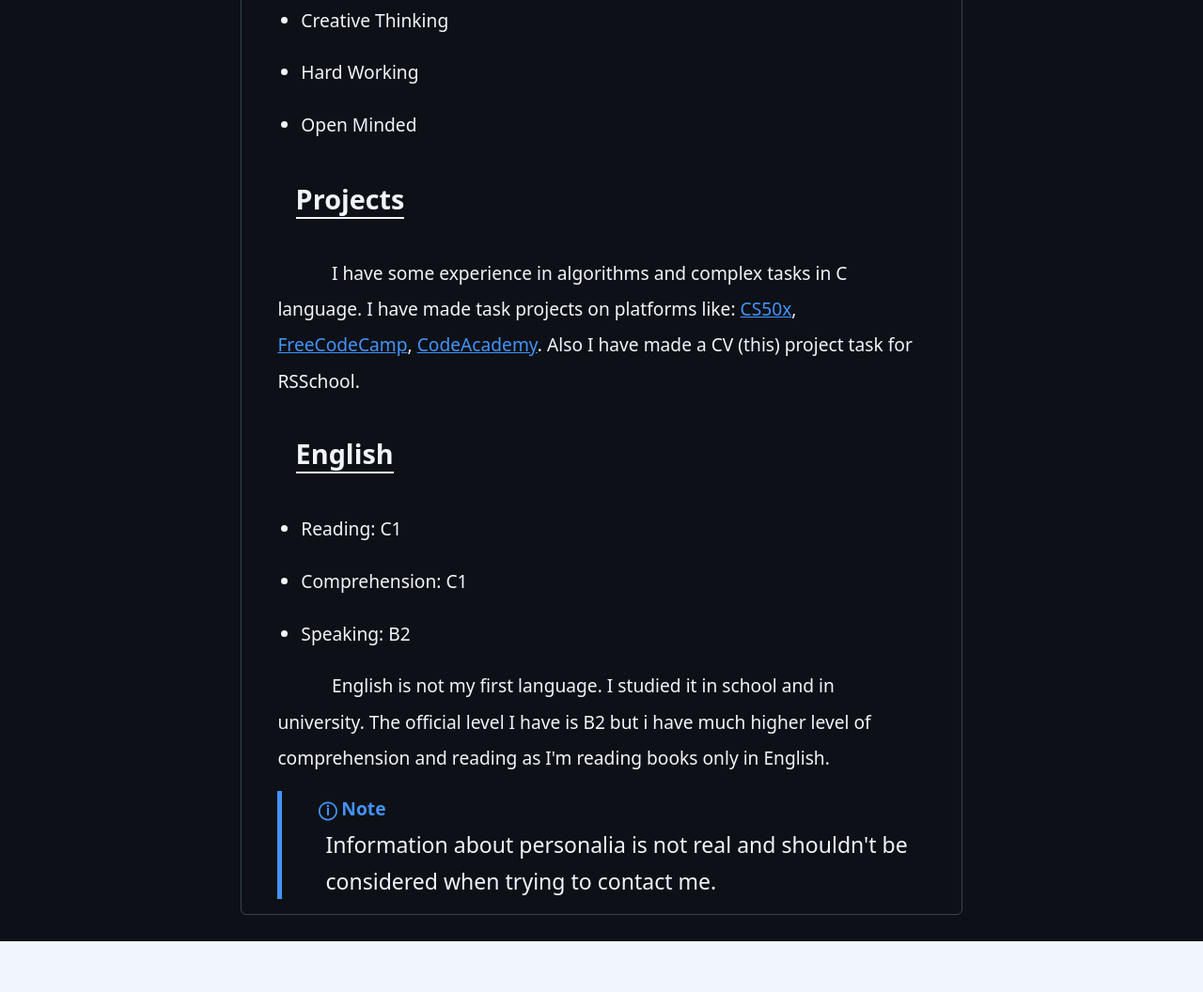
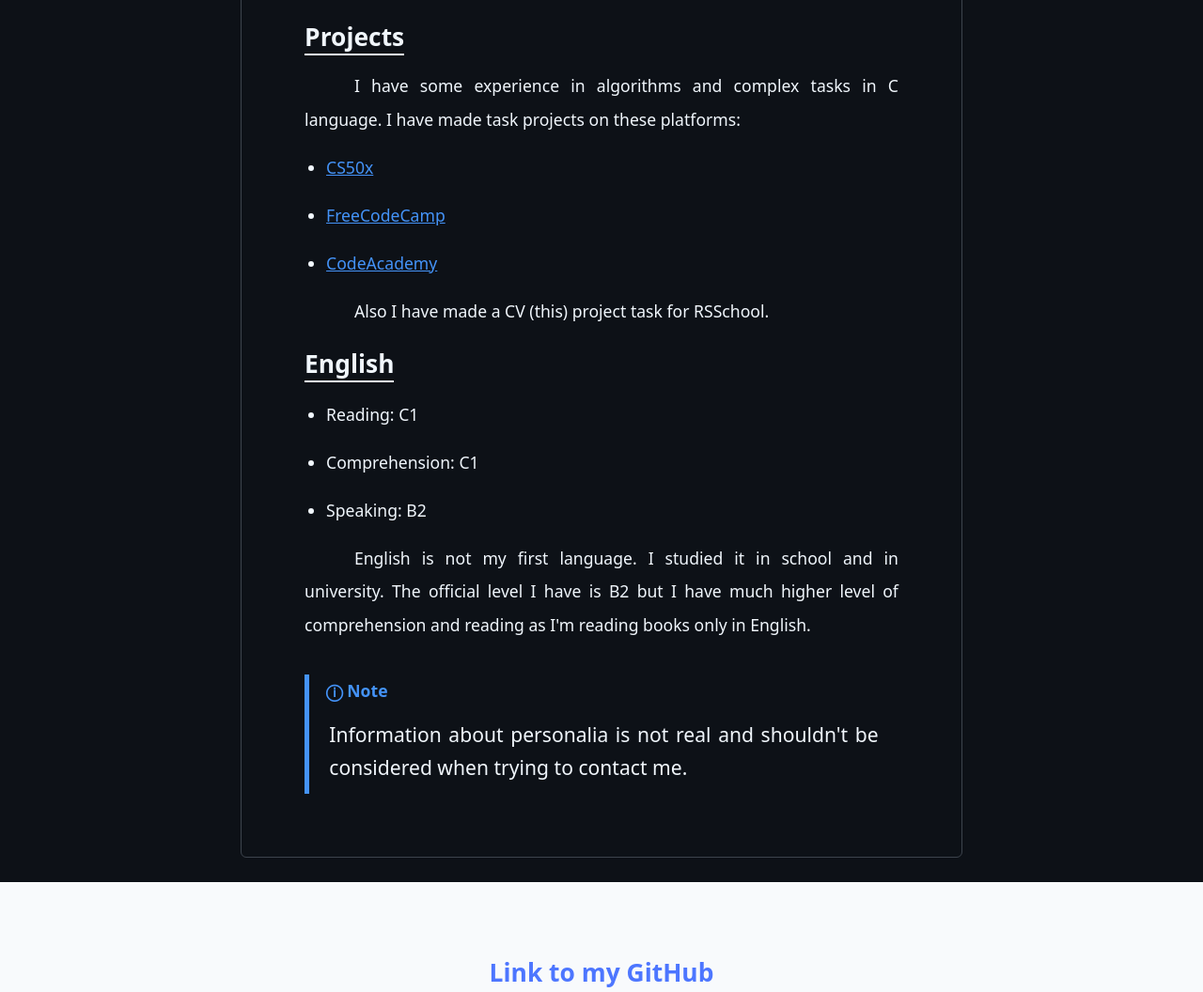
Before and after one commit to xWolfYx/rsschool-cv, a plain HTML site: page index.html in a window 1280 px wide. Shown: the part 1352-2408 px from the top of the page at 94% size. Drawn offline with Linux system fonts and the light colour scheme.

Commit message:
refactor: change responsiveness for better visibility

```diff
--- a/index.html
+++ b/index.html
@@ -72,16 +72,26 @@
       <h2 id="proj">Projects</h2>
       <p>
         I have some experience in algorithms and complex tasks in C language. I
-        have made task projects on platforms like:
-        <a
-          href="https://pll.harvard.edu/course/cs50-introduction-computer-science"
-          target="_blank"
-          >CS50x</a
-        >,
-        <a href="https://www.freecodecamp.org/" target="_blank">FreeCodeCamp</a
-        >, <a href="https://www.codecademy.com/">CodeAcademy</a>. Also I have
-        made a CV (this) project task for RSSchool.
+        have made task projects on these platforms:
       </p>
+      <ul>
+        <li>
+          <a
+            href="https://pll.harvard.edu/course/cs50-introduction-computer-science"
+            target="_blank"
+            >CS50x</a
+          >
+        </li>
+        <li>
+          <a href="https://www.freecodecamp.org/" target="_blank"
+            >FreeCodeCamp</a
+          >
+        </li>
+        <li>
+          <a href="https://www.codecademy.com/">CodeAcademy</a>
+        </li>
+      </ul>
+      <p>Also I have made a CV (this) project task for RSSchool.</p>
       <h2 id="english">English</h2>
       <ul>
         <li>Reading: C1</li>
@@ -90,7 +100,7 @@
       </ul>
       <p>
         English is not my first language. I studied it in school and in
-        university. The official level I have is B2 but i have much higher level
+        university. The official level I have is B2 but I have much higher level
         of comprehension and reading as I'm reading books only in English.
       </p>
       <div class="note">
--- a/styles.css
+++ b/styles.css
@@ -1,5 +1,5 @@
 html {
-  scroll-padding-top: 5em;
+  scroll-padding-top: 4em;
 }
 
 * {
@@ -14,14 +14,18 @@ html {
 
 /* color variables */
 :root {
+  --nav-color: #010409;
+  --nav-color-hover: #1f2937;
   --main-color: #0d1117;
-  --main-color-hover: #1f2937;
   --cv-items: #4493f8;
   --links: #4493f8;
   --link-hover: #75affa;
   --note: #4493f8;
   --border-color: #3d444d;
   --body-text: #f0f6fc;
+  --footer-bg-color: #f8fafc;
+  --footer-links: #4d76ff;
+  --footer-links-hover: #003afa;
 }
 
 body {
@@ -41,7 +45,7 @@ body {
     "Open Sans",
     "Helvetica Neue",
     sans-serif;
-  font-size: 1.2em;
+  font-size: 1.1em;
   line-height: 2em;
 }
 
@@ -51,7 +55,7 @@ header {
 }
 
 nav {
-  background-color: var(--main-color);
+  background-color: var(--nav-color);
   position: sticky;
   top: 0;
   border-width: 1px 0;
@@ -71,11 +75,10 @@ nav ul {
 
 nav li {
   transition: 0.4s;
-  border-right: 1px solid var(--border-color);
 }
 
 nav li:hover {
-  background-color: var(--main-color-hover);
+  background-color: var(--nav-color-hover);
   transition: 0.4s;
 }
 
@@ -102,11 +105,12 @@ main h2,
 main h3,
 main > p,
 .note {
-  margin: 0.4em 1em;
+  margin: 0.4em 5%;
 }
 
 main > p {
   text-indent: 1.4em;
+  text-align: justify;
 }
 
 main ul {
@@ -128,19 +132,22 @@ a {
 a:hover {
   color: var(--link-hover);
 }
+
 .note {
+  margin: 2em;
   border-left: 5px solid var(--cv-items);
 }
 
 .note-header {
-  padding-left: 2em;
+  padding-left: 1em;
   font-weight: bold;
   color: var(--cv-items);
 }
 
 .note-text {
-  padding-left: 2em;
+  padding: 0.5em 1em;
   font-size: 1.2em;
+  text-align: justify;
 }
 
 .cv-item {
@@ -150,7 +157,7 @@ a:hover {
 footer {
   margin-top: 1em;
   padding: 2em 0;
-  background-color: #f0f6fc;
+  background-color: var(--footer-bg-color);
   color: black;
   font-weight: bold;
   font-size: 1.5em;
@@ -161,8 +168,17 @@ footer ul {
   list-style: none;
 }
 
+footer li {
+  margin-top: 1em;
+}
+
 footer a {
   text-decoration: none;
+  color: var(--footer-links);
+}
+
+footer a:hover {
+  color: var(--footer-links-hover);
 }
 
 img {
@@ -193,6 +209,9 @@ img {
 
 /* tablet */
 @media screen and (min-width: 426px) {
+  main {
+    padding: 2.5%;
+  }
   #avatar {
     float: right;
     width: 45%;
@@ -201,7 +220,7 @@ img {
 }
 
 /* PC */
-@media screen and (min-width: 769px) {
+@media screen and (min-width: 1100px) {
   html {
     scroll-padding-top: 1.5em;
   }
@@ -215,7 +234,7 @@ img {
     top: 0;
     left: 0;
     height: 100%;
-    min-width: 150px;
+    min-width: 200px;
     border: none;
     border-right: 1px solid var(--border-color);
   }
@@ -227,22 +246,24 @@ img {
   nav li {
     transition: 1s;
     border: none;
-    border-bottom: 1px solid var(--border-color);
+    /* border-bottom: 1px solid hsl(216, 28%, 12%); */
   }
 
   nav li:hover {
-    background-color: var(--main-color-hover);
+    background-color: var(--nav-color-hover);
     transition: 0.4s;
   }
 
   nav a {
     padding: 15px;
   }
+  main {
+    padding: 2.5%;
+  }
   main h2,
   main h3,
-  main > p,
-  div.note {
-    margin: 0.8em 2em;
+  main > p {
+    margin: 0.8em 5% 0;
   }
   main > p {
     text-indent: 3em;
@@ -262,6 +283,24 @@ img {
     transform: scale(1.1);
   }
 
+  footer a {
+    position: relative;
+  }
+
+  footer a::before {
+    content: "\1F449";
+    position: absolute;
+    opacity: 0;
+    top: 0;
+    left: -50px;
+    transition: 0.4s;
+  }
+
+  footer a:hover::before {
+    opacity: 1;
+    left: -40px;
+  }
+
   #rsschool-logo {
     width: 40%;
   }
```
